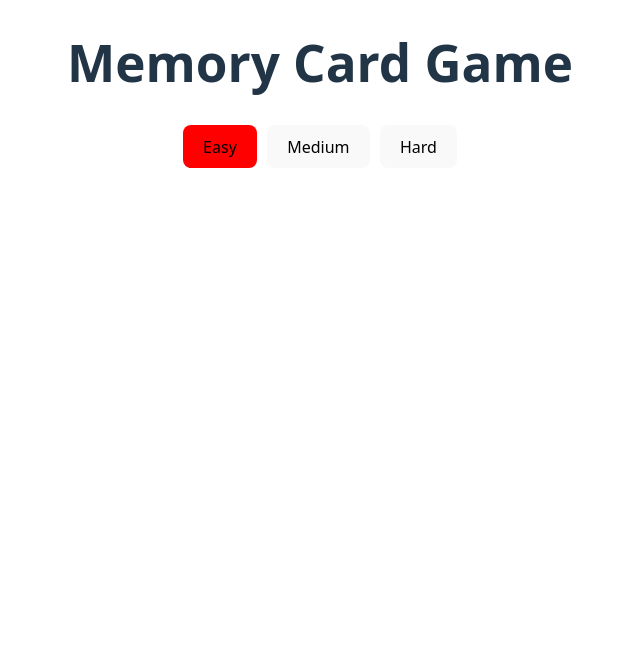
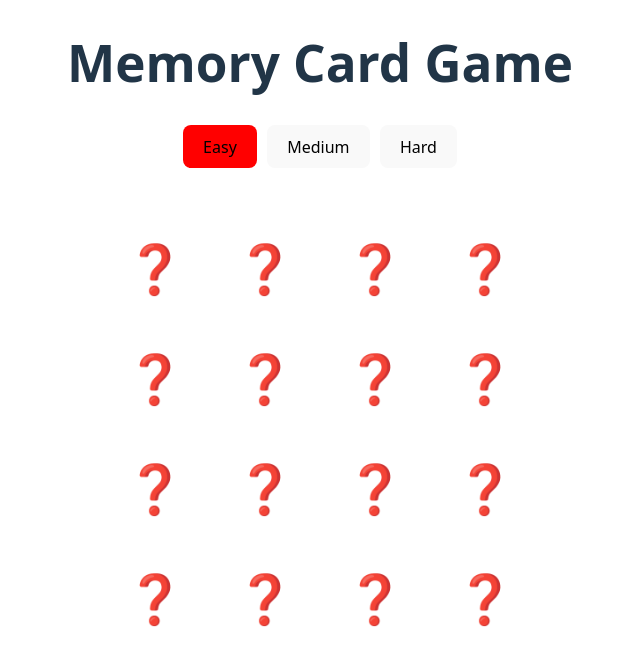
Before and after one commit to AramArakelyan777/memory-card-game, a React (Vite) app: page / in a window 1280 px wide. Shown: the top 666 px of the page, without its empty margins (320-960 px from the left). Built offline with nearby package versions, Linux system fonts and the light colour scheme.

Commit message:
rendered cards and handled clicking

```diff
--- a/src/App.jsx
+++ b/src/App.jsx
@@ -7,10 +7,134 @@ const DIFFICULTIES = {
     Hard: 8,
 }
 
+const generateCardContent = () => {
+    const emojis = [
+        "🐶",
+        "🍕",
+        "🚀",
+        "🌈",
+        "🎉",
+        "🧠",
+        "🐱",
+        "🌸",
+        "🔥",
+        "🍩",
+        "💎",
+        "📚",
+        "⚽",
+        "🎮",
+        "🪐",
+        "🍓",
+        "🎧",
+        "🌍",
+        "🦄",
+        "🍔",
+        "🐸",
+        "🏆",
+        "📸",
+        "🧩",
+        "🐵",
+        "🍇",
+        "💡",
+        "🎲",
+        "🌙",
+        "🍀",
+        "👾",
+        "🐥",
+        "🍉",
+        "🛸",
+        "🌟",
+        "🥑",
+        "🎵",
+        "🧁",
+        "🎯",
+        "🚲",
+        "🚁",
+        "🐙",
+        "🍋",
+        "🐚",
+        "🪴",
+        "🎻",
+        "🏖",
+        "🧃",
+        "📀",
+    ]
+    return emojis
+}
+
 export default function App() {
     const [difficulty, setDifficulty] = useState("Easy")
+    const [gridSize, setGridSize] = useState(DIFFICULTIES[difficulty])
+    const [cards, setCards] = useState([])
     const [flippedCards, setFlippedCards] = useState([])
     const [matched, setMatched] = useState([])
+    const [startTime, setStartTime] = useState(null)
+    const [endTime, setEndTime] = useState(null)
+    const [attempts, setAttempts] = useState(0)
+    const [isGameOver, setIsGameOver] = useState(false)
+
+    const timeoutRef = useRef(null)
+
+    useEffect(() => {
+        startNewGame()
+    }, [difficulty])
+
+    const startNewGame = () => {
+        const size = DIFFICULTIES[difficulty]
+        setGridSize(size)
+        const pairs = (size * size) / 2
+
+        const emojiPool = generateCardContent()
+            .sort(() => 0.5 - Math.random())
+            .slice(0, pairs)
+        const duplicated = [...emojiPool, ...emojiPool].sort(
+            () => 0.5 - Math.random()
+        )
+
+        const gameCards = duplicated.map((content, index) => ({
+            id: index,
+            content,
+            flipped: false,
+        }))
+
+        setCards(gameCards)
+        setFlippedCards([])
+        setMatched([])
+        setStartTime(Date.now())
+        setEndTime(null)
+        setAttempts(0)
+        setIsGameOver(false)
+    }
+
+    const handleCardClick = (index) => {
+        if (
+            flippedCards.length === 2 ||
+            flippedCards.includes(index) ||
+            matched.includes(cards[index].content)
+        )
+            return
+
+        const newFlipped = [...flippedCards, index]
+        setFlippedCards(newFlipped)
+
+        if (newFlipped.length === 2) {
+            setAttempts((prev) => prev + 1)
+            const [first, second] = newFlipped
+            if (cards[first].content === cards[second].content) {
+                setMatched((prev) => [...prev, cards[first].content])
+                setFlippedCards([])
+
+                if (matched.length + 1 === cards.length / 2) {
+                    setEndTime(Date.now())
+                    setIsGameOver(true)
+                }
+            } else {
+                timeoutRef.current = setTimeout(() => {
+                    setFlippedCards([])
+                }, 1000)
+            }
+        }
+    }
 
     const changeDifficulty = (newDifficulty) => {
         if (flippedCards.length > 0 || matched.length > 0) {
@@ -37,6 +161,29 @@ export default function App() {
                     </button>
                 ))}
             </section>
+
+            <section
+                className="game-board"
+                style={{ gridTemplateColumns: `repeat(${gridSize}, 100px)` }}
+            >
+                {cards.map((card, index) => (
+                    <div
+                        key={card.id}
+                        className={`card ${
+                            flippedCards.includes(index) ||
+                            matched.includes(card.content)
+                                ? "flipped"
+                                : ""
+                        }`}
+                        onClick={() => handleCardClick(index)}
+                    >
+                        <div className="card-inner">
+                            <div className="card-front">❓</div>
+                            <div className="card-back">{card.content}</div>
+                        </div>
+                    </div>
+                ))}
+            </section>
         </Fragment>
     )
 }
--- a/src/MemoryGame.css
+++ b/src/MemoryGame.css
@@ -5,3 +5,49 @@
 .difficulty-buttons .selected {
     background-color: red;
 }
+
+.game-board {
+    display: grid;
+    justify-content: center;
+    gap: 10px;
+    margin: 50px;
+}
+
+.card {
+    width: 100px;
+    height: 100px;
+    position: relative;
+    cursor: pointer;
+}
+
+.card-inner {
+    width: 100px;
+    transform-style: preserve-3d;
+    transition: transform 0.5s;
+}
+
+.card.flipped .card-inner {
+    transform: rotateY(180deg);
+}
+
+.card-front,
+.card-back {
+    position: absolute;
+    backface-visibility: hidden;
+    width: 100px;
+    height: 100px;
+    font-size: 3em;
+    display: flex;
+    align-items: center;
+    justify-content: center;
+    background-color: white;
+    border-radius: 10px;
+}
+
+.card-front {
+    background: white;
+}
+
+.card-back {
+    transform: rotateY(180deg);
+}
```
